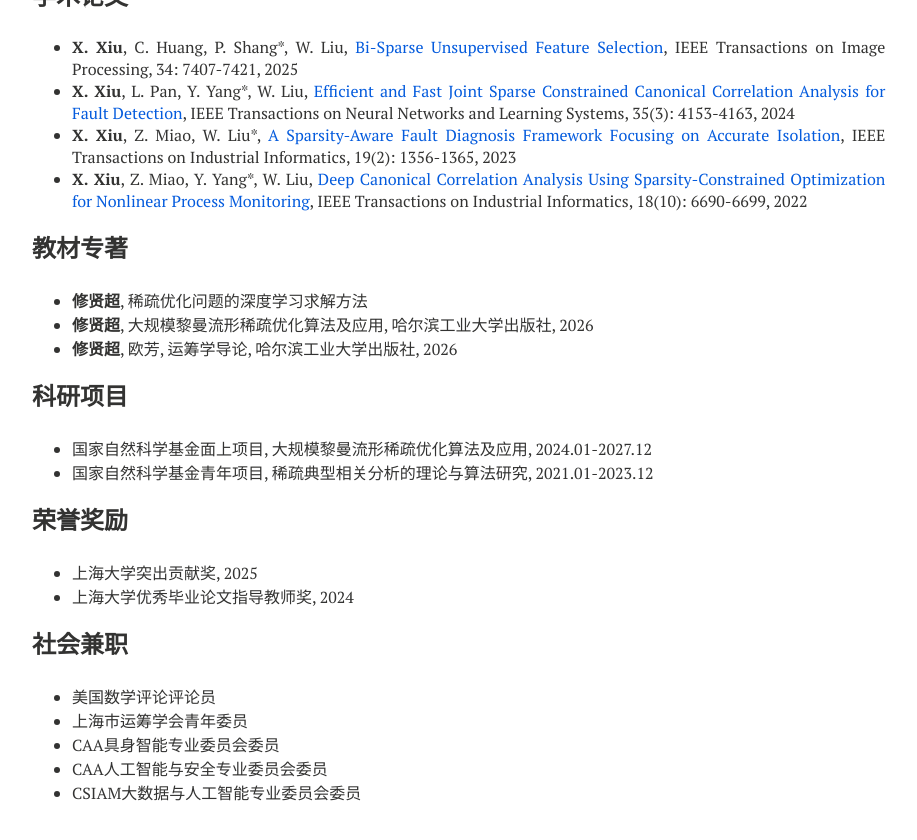
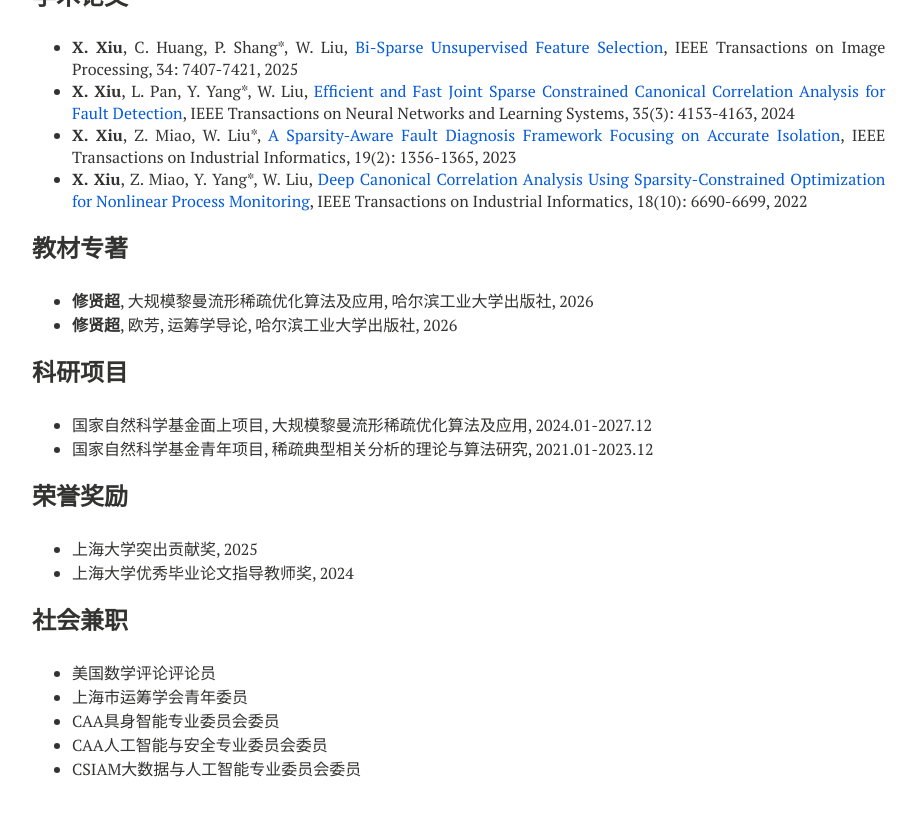
Before and after one commit to xianchaoxiu/xianchaoxiu.github.io, a Jekyll site: the page built from chinese/index.md, in a window 1280 px wide and 900 px high, scrolled down 778 px. Shown: the top 840 px of the window, without its empty margins (288-1205 px from the left). Built offline with Jekyll 4.4.1, drawn with Linux system fonts in a browser that asks for light colours; nearby versions of some CDN libraries.

Commit message:
Update index.md

```diff
--- a/chinese/index.md
+++ b/chinese/index.md
@@ -46,7 +46,6 @@ share: false
 
 
 ### 教材专著
-* <b>修贤超</b>, 稀疏优化问题的深度学习求解方法 <br>
 * <b>修贤超</b>, 大规模黎曼流形稀疏优化算法及应用, 哈尔滨工业大学出版社, 2026 <br>
 * <b>修贤超</b>, 欧芳, 运筹学导论, 哈尔滨工业大学出版社, 2026 <br>
 
```
